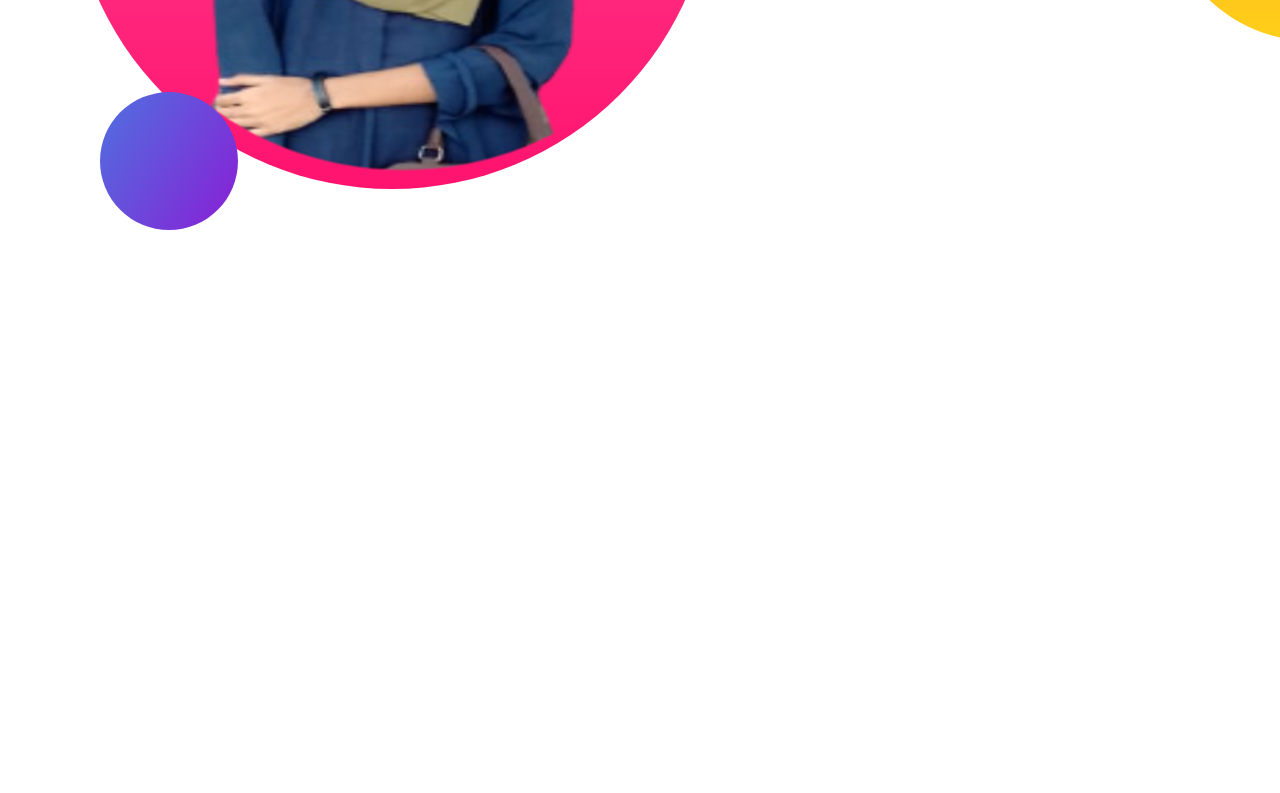
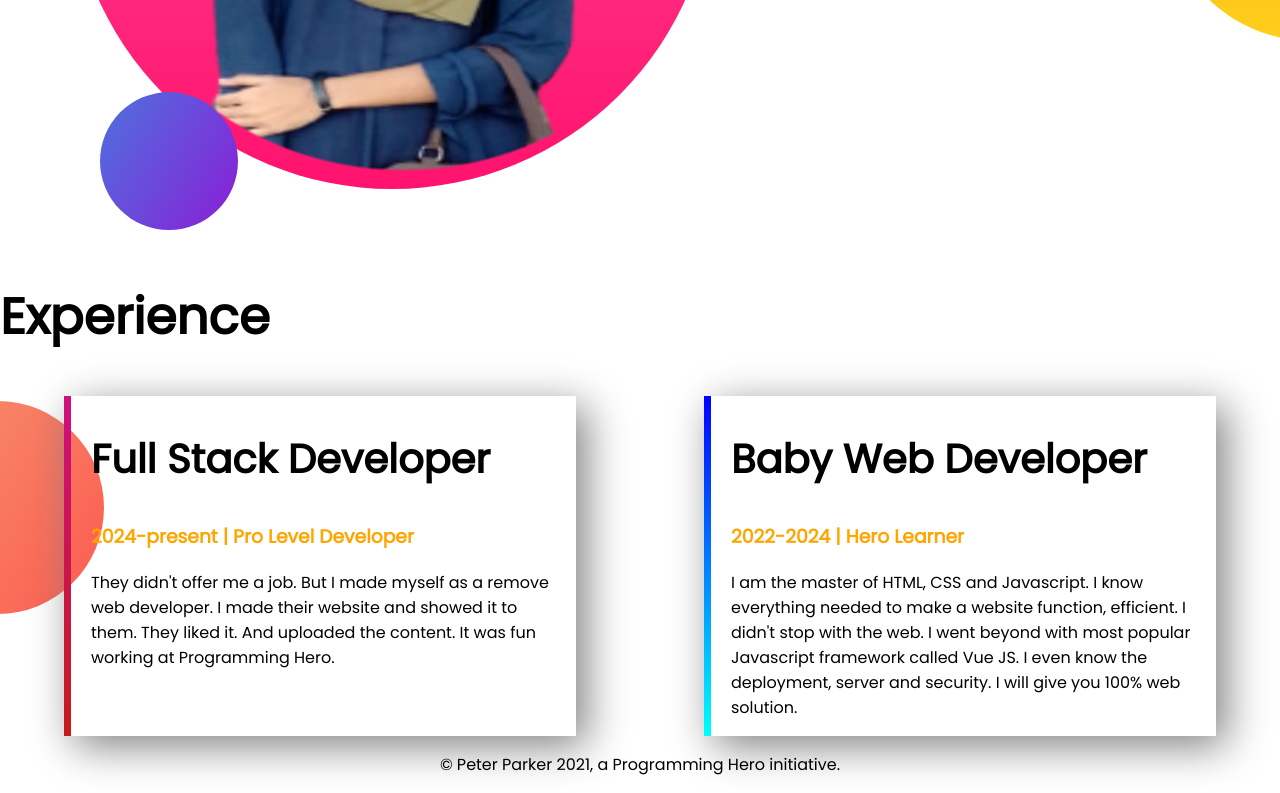
Before and after one commit to Jahanara-juma1/developer-portfolio, a plain HTML site: page index.html in a window 1280 px wide. Shown: the part 1291-2084 px from the top of the page. Before the commit the page ends 1529 px from the top, so only its background shows below. Drawn offline with Linux system fonts and the light colour scheme.

Commit message:
footer and experience added

```diff
--- a/Style.css
+++ b/Style.css
@@ -5,16 +5,20 @@ body{
 h1{
     font-size: 50px;
 }
+h2{
+    font-size: 40px;
+}
 .orange-color{
     color: orange;
 }
-section{
+.flexible-container{
 display: flex;
 margin-buttom: 150px;
 }
 .half-width{
     width: 50%;
     padding: 2%;
+
 }
 .half-width img{
     width: 80%;
@@ -25,6 +29,7 @@ margin-buttom: 150px;
     padding: 10px 40px;
     color: white;
     font-weight: 700;
+    border-radius: 10px;
     border-radius: 5px;
 }
 .top-banner{
@@ -36,3 +41,30 @@ margin-buttom: 150px;
     background-repeat: no-repeat;
     background-position: right;
 }
+.experience-area{
+    background-image: url(images/exp-bg.png);
+    background-repeat: no-repeat;
+    background-position: left;
+}
+.experience-item{
+    width: 40%;
+    margin-left: 5%;
+    margin-right: 5%;
+    padding-left: 20px;
+    padding-right: 20px;
+  box-shadow: 10px 10px 40px grey;
+  border-left: 10px solid;
+}
+#web-dev-experience{
+    border-left: 7px solid;
+    border-image: linear-gradient(blue,cyan);
+    border-image-slice: 1;
+}
+#full-stack-experience{
+    border-left: 7px solid;
+    border-image: linear-gradient(rgb(206, 15, 126),rgb(197, 27, 27));
+    border-image-slice: 1;
+}
+footer p{
+    text-align: center;
+}
--- a/index.html
+++ b/index.html
@@ -11,7 +11,7 @@
     <link rel="Stylesheet" href="Style.css">
 </head>
 <body>
-    <section class="top-banner">
+    <section class="top-banner flexible-container">
     <div class="half-width">
         <h1>Welcome To</h1>
         <h1 ><span class="orange-color">Juma Akther</span> World!</h1>
@@ -23,7 +23,7 @@
         <img src="images/Juma.png" alt="">
     </div>
 </section>
-<section class="dream-big">
+<section class="dream-big flexible-container">
 <div>
     <img src="images/Juma2.png" alt="">
 </div>
@@ -34,5 +34,23 @@
     <a class="link-button" target="_blank" href="">DOWNLOAD RESUME</a>
 </div>
 </section>
+ <section class="experience-area">
+<h1>Experience</h1>
+<div class="flexible-container">
+    <div id="full-stack-experience" class="experience-item">
+        <h2>Full Stack Developer</h2>
+        <h3 class="orange-color">2024-present | Pro Level Developer</h3>
+        <p>They didn't offer me a job. But I made myself as a remove web developer. I made their website and showed it to them. They liked it. And uploaded the content. It was fun working at Programming Hero.</p>
+    </div>
+    <div id="web-dev-experience" class="experience-item">
+      <h2>Baby Web Developer</h2>
+      <h3 class="orange-color">2022-2024 | Hero Learner</h3>
+      <p>I am the master of HTML, CSS and Javascript. I know everything needed to make a website function, efficient. I didn't stop with the web. I went beyond with most popular Javascript framework called Vue JS. I even know the deployment, server and security. I will give you 100% web solution.</p>
+    </div>
+</div>
+ </section>
+ <footer>
+     <p>© Peter Parker 2021, a Programming Hero initiative.</p>
+</footer>
 </body>
 </html>
```
Also changed, not shown: showOff/images.jpg (deleted), 4 other files.
